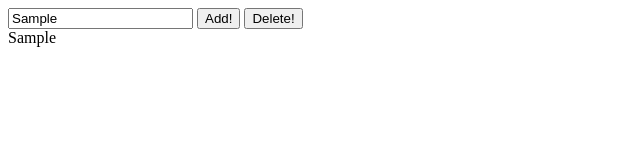
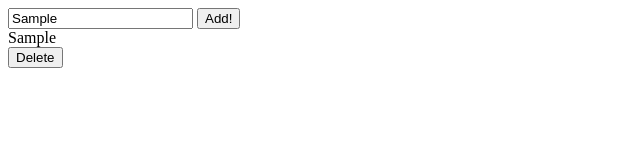
Before and after one commit to 0anant/cohort3, a plain HTML site: page allweeks/week3/todo/todo.html in a window 1280 px wide. Both pictures are taken after typing "Sample" into the empty fields and a click on the button "Add!". Shown: the whole page, without its empty margins (0-640 px from the left). Drawn offline with Linux system fonts and the light colour scheme.

Commit message:
changes in todo

```diff
--- a/allweeks/week3/todo/todo.html
+++ b/allweeks/week3/todo/todo.html
@@ -9,22 +9,41 @@
 <body id="body">
 
     <input type="text" placeholder="type your todo here">
-    <button onclick="addme()">Add!</button>
-    <button onclick="deleteme()">Delete!</button>
+    <button onclick="deleteme()">Add!</button>
+</body>
+    <!-- <button onclick="deleteme()">Delete!</button> -->
     <script>
-        function addme(){
-            let val1 = document.querySelector('input').value;
-            const div1 = document.createElement('div');
-            div1.innerHTML = val1;
-            document.getElementById('body').appendChild(div1);
-            console.log(div1);
+        // function addme(){
+        //     let val1 = document.querySelector('input').value;
+        //     const div1 = document.createElement('div');
+        //     div1.innerHTML = val1;
+        //     document.getElementById('body').appendChild(div1);
+        //     console.log(div1);
+        // }
+        let ctr = 1;
+        function delme(index){
+
+            const element = document.getElementById('todo-' + index);
+            element.parentNode.removeChild(element);
+        //   const aD = document.getElementById('div')
+        //     const parentDiv = parentNode(aD);
+        // //   parentDev.removeChild(ad);
+        //   console.log(parentDiv);
         }
         function deleteme(){
-           const del1 = document.querySelector('div');
-           const parentofdel1 = del1.parentNode;
-           parentofdel1.removeChild(del1);
-           console.log(del1);
+            const del1 = document.querySelector('input');
+            const value = del1.value;
+            const newEle = document.createElement('div');
+            newEle.setAttribute("id", "todo-" + ctr);
+            ctr = ctr + 1;
+            newEle.innerHTML = "<div>" + value + "</div><button onclick = 'delme("+ ctr +")'>Delete</button>";
+
+            document.querySelector('body').appendChild(newEle);
+        //    const del1 = document.querySelector('div');
+        //    const parentofdel1 = del1.parentNode;
+        //    parentofdel1.removeChild(del1);
+        //    console.log(del1);
         }
     </script>
-</body>
+
 </html>
```
